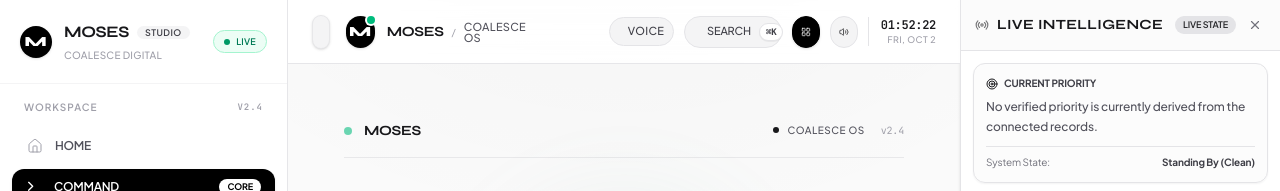
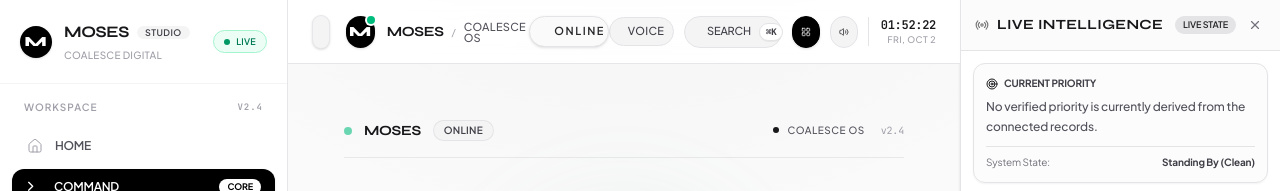
Before and after one commit to NateJ4y/MOSES, a Next.js app: page / in a window 1280 px wide. Shown: the top 191 px of the page. Built offline with nearby package versions, Linux system fonts and the light colour scheme.

Commit message:
feat: announce Moses online after boot

```diff
--- a/src/App.tsx
+++ b/src/App.tsx
@@ -62,6 +62,7 @@ export function App() {
   const [soundEnabled, setSoundEnabled] = useState<boolean>(true);
   const [isHydrated, setIsHydrated] = useState(false);
   const [isBooting, setIsBooting] = useState(true);
+  const [isOnline, setIsOnline] = useState(false);
 
   // Play startup sound on initial interaction
   useEffect(() => {
@@ -362,7 +363,12 @@ export function App() {
 
   const handleBootComplete = useCallback(() => {
     setIsBooting(false);
-    playCyberSound('boot');
+    // Give the dashboard a short settle period before announcing ONLINE.
+    window.setTimeout(() => {
+      setIsOnline(true);
+      playCyberSound('online');
+      speakText('Good morning, Nate.');
+    }, 2000);
   }, []);
 
   if (isBooting) {
@@ -422,6 +428,7 @@ export function App() {
           onToggleMobileMenu={() => setMobileMenuOpen(prev => !prev)}
           isRightPanelOpen={isRightPanelOpen}
           onToggleRightPanel={() => setIsRightPanelOpen(!isRightPanelOpen)}
+          isOnline={isOnline}
           onNavigateHome={() => {
             playCyberSound('click');
             setActiveSection('COMMAND');
@@ -443,6 +450,7 @@ export function App() {
                 warnings={warnings}
                 projects={projects}
                 aiState={aiState}
+                isOnline={isOnline}
               />
             ) : (
               <CommandFeedView
```
